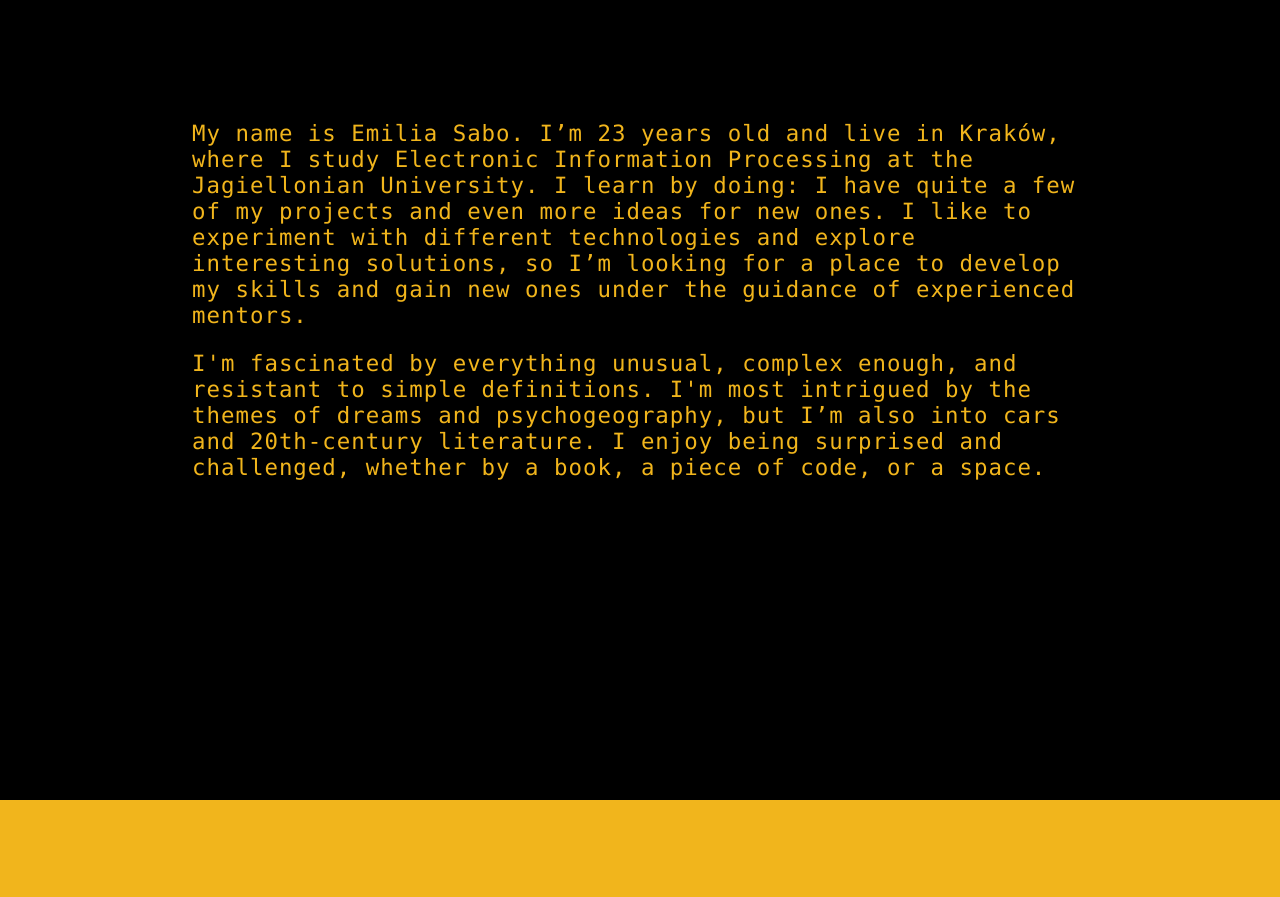
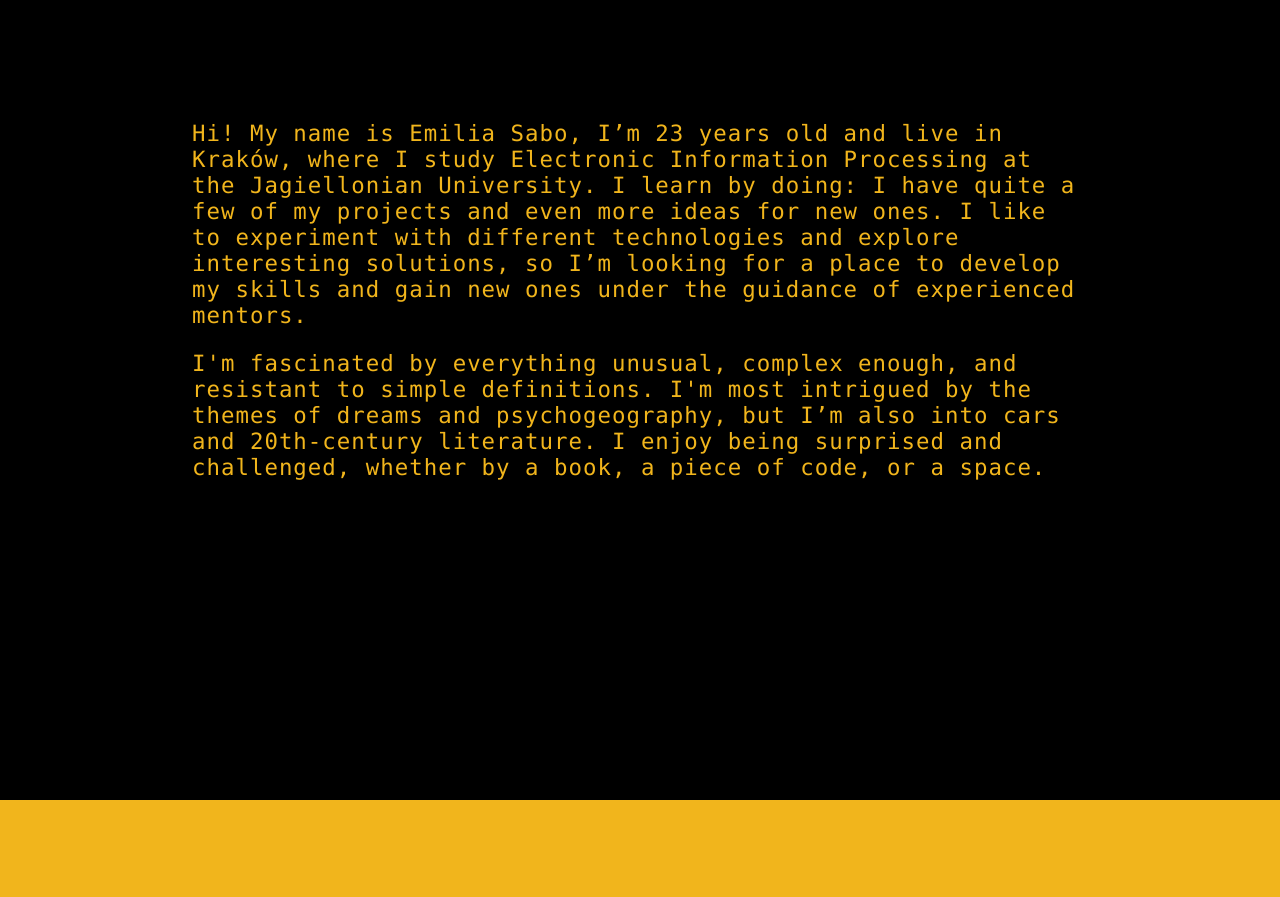
Before and after one commit to wolwik/melasaPortfolioEng, a plain HTML site: page index.html in a window 1280 px wide. Shown: the part 900-1797 px from the top of the page. Drawn offline with Linux system fonts and the light colour scheme.

Commit message:
Update index.html

```diff
--- a/index.html
+++ b/index.html
@@ -23,7 +23,7 @@
         <div class="desc">
           <p>
             <!--<img id="czesc" src="czesc.png" alt="hi!" />-->
-            My name is Emilia Sabo. I’m 23 years old and live in Kraków, where I
+            Hi! My name is Emilia Sabo, I’m 23 years old and live in Kraków, where I
             study Electronic Information Processing at the Jagiellonian
             University. I learn by doing: I have quite a few of my projects and
             even more ideas for new ones. I like to experiment with different
```
